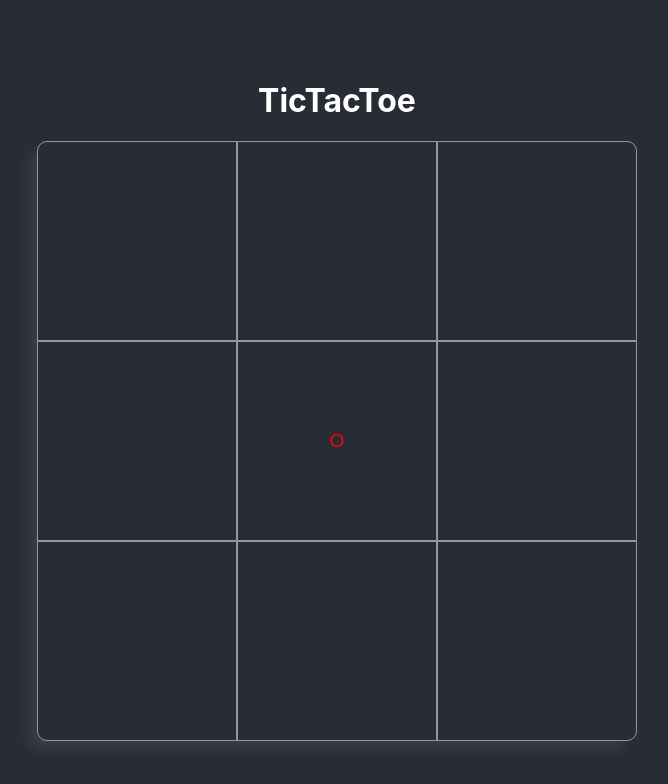
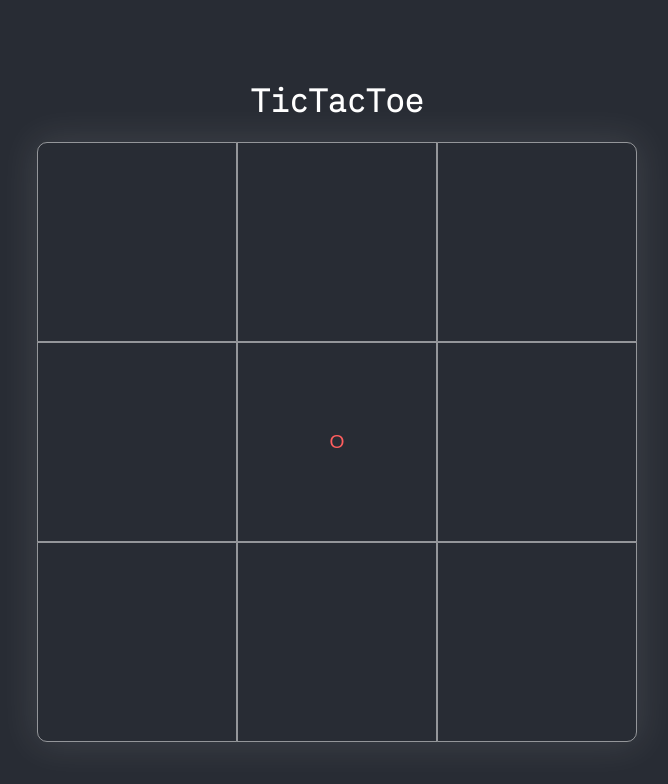
Before and after one commit to eduardo-pgoes/tic-tac-toe, a React (Create React App) app: page / in a window 1280 px wide. Both pictures are taken after a click on the button 640 px from the left and 440 px from the top of the page. Shown: the top 784 px of the page, without its empty margins (303-971 px from the left). Built offline with nearby package versions, Linux system fonts and the light colour scheme.

Commit message:
🎨 improve game screen design

```diff
--- a/src/App.css
+++ b/src/App.css
@@ -1,6 +1,9 @@
+@import url('https://fonts.googleapis.com/css2?family=IBM+Plex+Mono:wght@300&family=Silkscreen:wght@400;700&display=swap');
+
 .App {
   text-align: center;
   background-color: #282c34;
+  font-family: 'IBM Plex Mono', monospace;
   color: white;
 }
 
--- a/src/components/TicTacToe/MatchModal.css
+++ b/src/components/TicTacToe/MatchModal.css
@@ -6,7 +6,7 @@
     top: 0;
     width: 100%; /* Full width */
     height: 100%; /* Full height */
-    background-color: rgba(0,0,0,0.4); /* Black w/ opacity */
+    background-color: rgba(0,0,0,0.5); /* Black w/ opacity */
     justify-content: center;
     flex-direction: column;
 }
--- a/src/components/TicTacToe/TicTacToe.css
+++ b/src/components/TicTacToe/TicTacToe.css
@@ -7,7 +7,7 @@
 }
 
 .grid {
-    box-shadow: -10px 10px 15px -3px rgba(255, 255, 255, 0.1);
+    box-shadow: 0px 0px 37px 4px rgba(255, 255, 255, 0.1);
     display: flex;
     flex-direction: column;
     min-height: 25vh;
@@ -39,11 +39,11 @@
 }
 
 .piece-O {
-    color: red;
+    color: rgb(255, 94, 94);
 }
 
 .piece-X {
-    color: blue;
+    color: rgb(60, 167, 255);
 }
 .row-0 > .btn-game.column-2 {
     border-top-right-radius: 10px;
```
